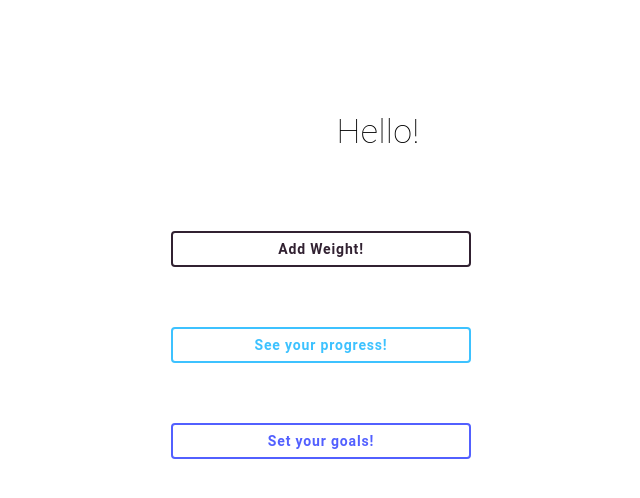
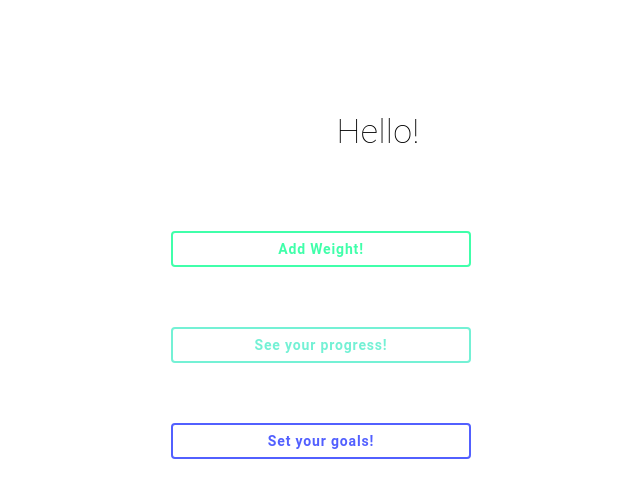
Before and after one commit to JaneMilvek/track-my-weight, a React (Create React App) app: page /home in a window 1280 px wide. Shown: the top 498 px of the page, without its empty margins (262-902 px from the left). Built offline with nearby package versions, Linux system fonts and the light colour scheme.

Commit message:
Update variables.css

```diff
--- a/src/theme/variables.css
+++ b/src/theme/variables.css
@@ -4,16 +4,16 @@ http://ionicframework.com/docs/theming/ */
 /** Ionic CSS Variables **/
 :root {
   /** primary **/
-  --ion-color-primary: #312131;
-  --ion-color-primary-rgb: 49, 33, 49;
+  --ion-color-primary: #40FFAA;
+  --ion-color-primary-rgb: 64, 255, 170;
   --ion-color-primary-contrast: #ffffff;
   --ion-color-primary-contrast-rgb: 255, 255, 255;
   --ion-color-primary-shade: #2b1d2b;
   --ion-color-primary-tint: #463746;
 
   /** secondary **/
-  --ion-color-secondary: #3dc2ff;
-  --ion-color-secondary-rgb: 61, 194, 255;
+  --ion-color-secondary: #74F1D5;
+  --ion-color-secondary-rgb: 116, 241, 213;
   --ion-color-secondary-contrast: #ffffff;
   --ion-color-secondary-contrast-rgb: 255, 255, 255;
   --ion-color-secondary-shade: #36abe0;
@@ -83,22 +83,22 @@ http://ionicframework.com/docs/theming/ */
    */
 
   body {
-    --ion-color-primary: #ada6ad;
-    --ion-color-primary-rgb: 173, 166, 173;
+    --ion-color-primary: #40FFAA;
+    --ion-color-primary-rgb: 64, 255, 170;
     --ion-color-primary-contrast: #000000;
     --ion-color-primary-contrast-rgb: 0, 0, 0;
     --ion-color-primary-shade: #989298;
     --ion-color-primary-tint: #b5afb5;
 
-    --ion-color-secondary: #50c8ff;
-    --ion-color-secondary-rgb: 80,200,255;
+    --ion-color-secondary: #74f1d5;
+    --ion-color-secondary-rgb: 116,241,213;
     --ion-color-secondary-contrast: #ffffff;
     --ion-color-secondary-contrast-rgb: 255,255,255;
     --ion-color-secondary-shade: #46b0e0;
     --ion-color-secondary-tint: #62ceff;
 
-    --ion-color-tertiary: #6a64ff;
-    --ion-color-tertiary-rgb: 106,100,255;
+    --ion-color-tertiary: #A7E4FF;
+    --ion-color-tertiary-rgb: 167,228,255;
     --ion-color-tertiary-contrast: #ffffff;
     --ion-color-tertiary-contrast-rgb: 255,255,255;
     --ion-color-tertiary-shade: #5d58e0;
@@ -153,8 +153,8 @@ http://ionicframework.com/docs/theming/ */
    */
 
   .ios body {
-    --ion-background-color: #000000;
-    --ion-background-color-rgb: 0,0,0;
+    --ion-background-color: #312131;
+    --ion-background-color-rgb: 49,33,49;
 
     --ion-text-color: #ffffff;
     --ion-text-color-rgb: 255,255,255;
@@ -179,9 +179,9 @@ http://ionicframework.com/docs/theming/ */
     --ion-color-step-900: #e6e6e6;
     --ion-color-step-950: #f2f2f2;
 
-    --ion-item-background: #000000;
+    --ion-item-background: #312131;
 
-    --ion-card-background: #1c1c1d;
+    --ion-card-background: #312131;
   }
 
   .ios ion-modal {
@@ -197,8 +197,8 @@ http://ionicframework.com/docs/theming/ */
    */
 
   .md body {
-    --ion-background-color: #121212;
-    --ion-background-color-rgb: 18,18,18;
+    --ion-background-color: #312131;
+    --ion-background-color-rgb: 49,33,49;
 
     --ion-text-color: #ffffff;
     --ion-text-color-rgb: 255,255,255;
@@ -225,12 +225,12 @@ http://ionicframework.com/docs/theming/ */
     --ion-color-step-900: #e7e7e7;
     --ion-color-step-950: #f3f3f3;
 
-    --ion-item-background: #1e1e1e;
+    --ion-item-background: #312131;
 
-    --ion-toolbar-background: #1f1f1f;
+    --ion-toolbar-background: #312131;
 
-    --ion-tab-bar-background: #1f1f1f;
+    --ion-tab-bar-background: #312131;
 
-    --ion-card-background: #1e1e1e;
+    --ion-card-background: #312131;
   }
 }
```
